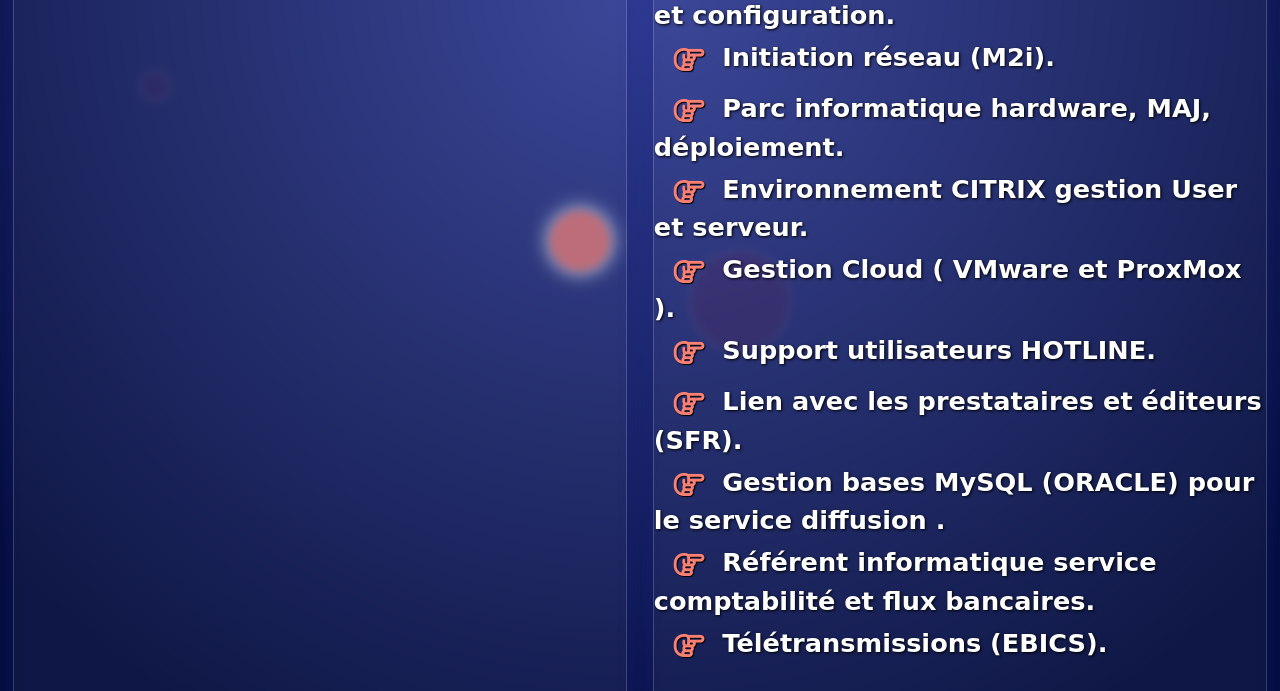
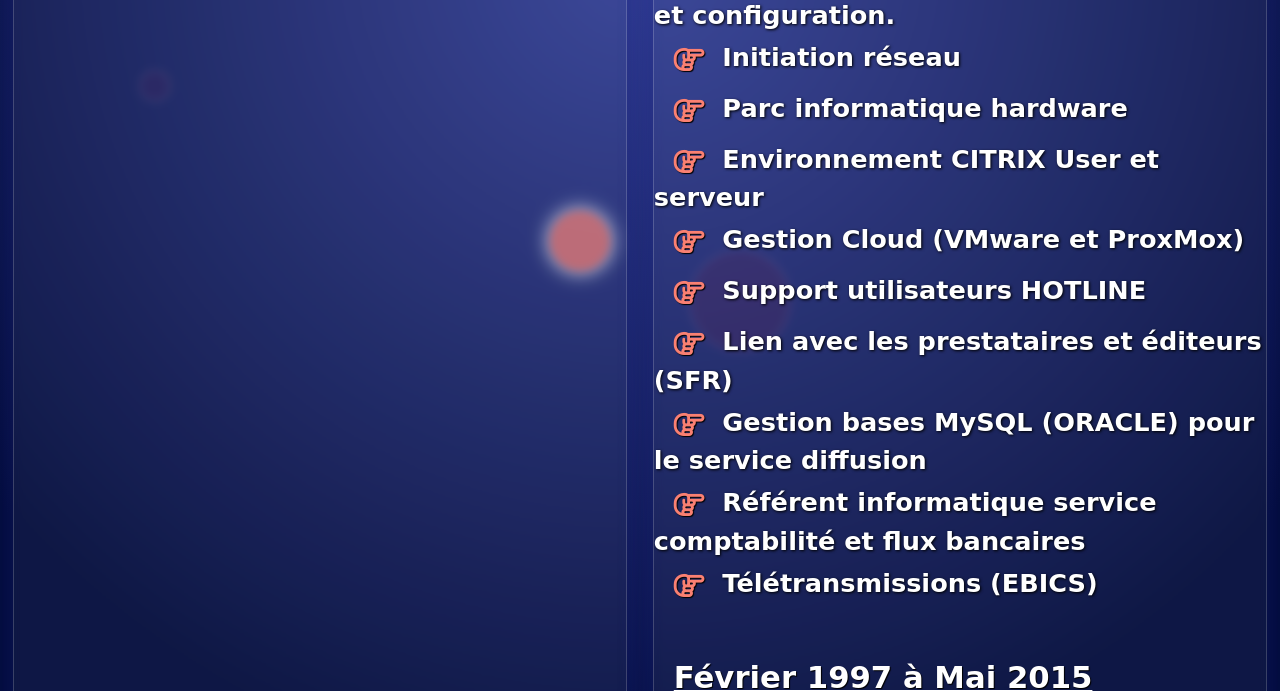
Before and after one commit to PaulGimay/CV, a plain HTML site: page index.html in a window 1280 px wide. Shown: the part 1129-1820 px from the top of the page. Drawn offline with Linux system fonts and the light colour scheme; a web font is replaced by a local one.

Commit message:
update10

```diff
--- a/index.html
+++ b/index.html
@@ -103,21 +103,19 @@
                         class="fab fa-windows fa-2x"></i> administration, maintenance</p>
                 <p class="texte"><i class=" acquis far fa-hand-point-right"></i> &nbsp;Windows Server 2012 <i
                         class="fab fa-windows fa-2x"></i> installation et configuration.</p>
-                <p class="texte"><i class=" acquis far fa-hand-point-right"></i> &nbsp;Initiation réseau (M2i).</p>
-                <p class="texte"><i class=" acquis far fa-hand-point-right"></i> &nbsp;Parc informatique hardware, MAJ,
-                    déploiement.</p>
-                <p class="texte"><i class=" acquis far fa-hand-point-right"></i> &nbsp;Environnement CITRIX gestion User
-                    et serveur.</p>
-                <p class="texte"><i class=" acquis far fa-hand-point-right"></i> &nbsp;Gestion Cloud ( VMware et ProxMox
-                    ).</p>
-                <p class="texte"><i class=" acquis far fa-hand-point-right"></i> &nbsp;Support utilisateurs HOTLINE.</p>
+                <p class="texte"><i class=" acquis far fa-hand-point-right"></i> &nbsp;Initiation réseau</p>
+                <p class="texte"><i class=" acquis far fa-hand-point-right"></i> &nbsp;Parc informatique hardware</p>
+                <p class="texte"><i class=" acquis far fa-hand-point-right"></i> &nbsp;Environnement CITRIX User
+                    et serveur</p>
+                <p class="texte"><i class=" acquis far fa-hand-point-right"></i> &nbsp;Gestion Cloud (VMware et ProxMox)</p>
+                <p class="texte"><i class=" acquis far fa-hand-point-right"></i> &nbsp;Support utilisateurs HOTLINE</p>
                 <p class="texte"><i class=" acquis far fa-hand-point-right"></i> &nbsp;Lien avec les prestataires et
-                    éditeurs (SFR).</p>
+                    éditeurs (SFR)</p>
                 <p class="texte"><i class=" acquis far fa-hand-point-right"></i> &nbsp;Gestion bases MySQL (ORACLE) pour
-                    le service diffusion .</p>
+                    le service diffusion</p>
                 <p class="texte"><i class=" acquis far fa-hand-point-right"></i> &nbsp;Référent informatique service
-                    comptabilité et flux bancaires.<br>
-                    <i class=" acquis far fa-hand-point-right"></i> &nbsp;Télétransmissions (EBICS).
+                    comptabilité et flux bancaires<br>
+                    <i class=" acquis far fa-hand-point-right"></i> &nbsp;Télétransmissions (EBICS)
                 </p><br>
             </div>
             <p class="date"> Février 1997 à Mai 2015</p><br>
@@ -126,12 +124,12 @@
             </p>
         </div>
         <div class="contact">
-            <div id="contact"> Contact</div>
+            <div id="contact">Contact</div>
             <div class="containercontact">
-                <div class="mail"></i> Mail : <a
+                <div class="mail"></i>Mail : <a
                         href="mailto:pgimay@gmx.fr?subject=Prise de contact Mr Gimay Paul">pgimay@gmx.fr</a></div>
-                <div class="portable"></i> Portable : <span class="tel">06 99 72 94 15</span></div>
-                <div class="github"></i> GitHub : <span class="githubuser">PaulGimay</span>
+                <div class="portable"></i>Portable : <span class="tel">06 99 72 94 15</span></div>
+                <div class="github"></i>GitHub : <span class="githubuser">PaulGimay</span>
                     <div>
                     </div>
 
--- a/style.css
+++ b/style.css
@@ -320,7 +320,7 @@ background: linear-gradient(to right, #4b19a7 40%, salmon 65%);
 }
 @media screen and (max-width:700px) {
     .github{
-    font-size :0.9em;
+    font-size :0.8em;
 
 }
 }
@@ -332,7 +332,7 @@ background: linear-gradient(to right, #4b19a7 40%, salmon 65%);
 }
 @media screen and (max-width:700px) {
     .portable{
-    font-size :0.9em;
+    font-size :0.8em;
 
 }
 }
@@ -390,7 +390,7 @@ background: linear-gradient(to right, #4b19a7 40%, salmon 65%);
         font-family: 'Gruppo', cursive;
         color: whitesmoke;
         text-shadow: 1px 1px 5px black;
-        font-size:1em;
+        font-size:0.8em;
         text-align: center;
 
 }
@@ -417,7 +417,7 @@ background: linear-gradient(to right, #4b19a7 40%, salmon 65%);
 }
 @media screen and (max-width:700px) {
     .mail{
-    font-size :0.9em;
+    font-size :0.8em;
 
 }
 }
```
